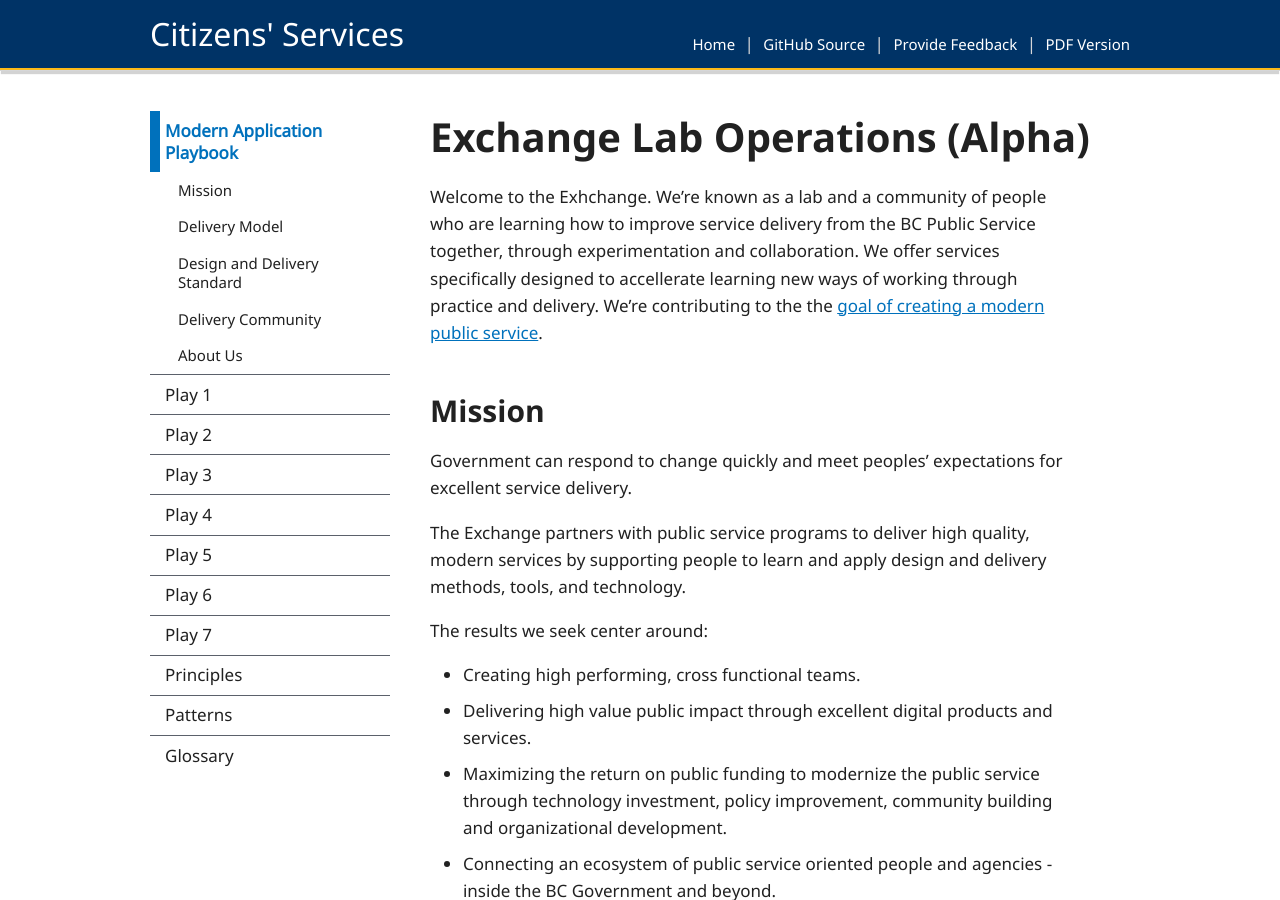
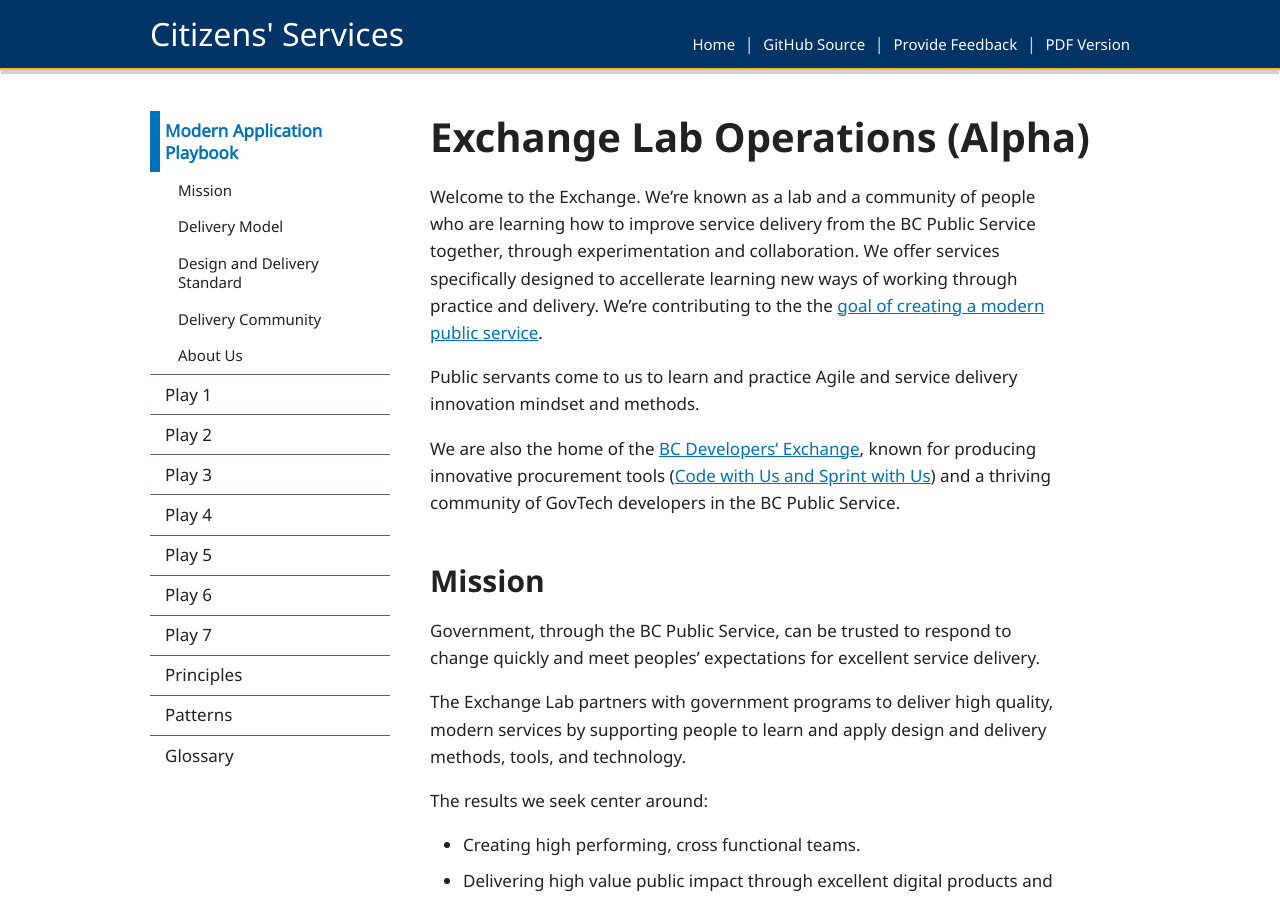
Before and after one commit to HeatherRemacle/exchangelabops, a Jekyll site: the page built from pages/index.md, in a window 1280 px wide and 900 px high. Built offline with Jekyll 4.4.1, drawn with Linux system fonts in a browser that asks for light colours; some of the changed text lies outside the part shown.

Commit message:
Update index.md

```diff
--- a/pages/index.md
+++ b/pages/index.md
@@ -17,13 +17,17 @@ subnav:
   - text: About Us
     href: '#about-us'
 ---
-Welcome to the Exhchange. We're known as a lab and a community of people who are learning how to improve service delivery from the BC Public Service together, through experimentation and collaboration. We offer services specifically designed to accellerate learning new ways of working through practice and delivery. We're contributing to the the [goal of creating a modern public service](http://whereideaswork.gov.bc.ca/modern/).
+Welcome to the Exchange. We're known as a lab and a community of people who are learning how to improve service delivery from the BC Public Service together, through experimentation and collaboration. We offer services specifically designed to accellerate learning new ways of working through practice and delivery. We're contributing to the the [goal of creating a modern public service](http://whereideaswork.gov.bc.ca/modern/).
+
+Public servants come to us to learn and practice Agile and service delivery innovation mindset and methods.
+
+We are also the home of the [BC Developers' Exchange](https://bcdevexchange.org/), known for producing innovative procurement tools ([Code with Us and Sprint with Us](https://digital.gov.bc.ca/marketplace)) and a thriving community of GovTech developers in the BC Public Service.
 
 ## Mission
 
-Government can respond to change quickly and meet peoples' expectations for excellent service delivery.
+Government, through the BC Public Service, can be trusted to respond to change quickly and meet peoples' expectations for excellent service delivery.
 
-The Exchange partners with public service programs to deliver high quality, modern services by supporting people to learn and apply design and delivery methods, tools, and technology.
+The Exchange Lab partners with government programs to deliver high quality, modern services by supporting people to learn and apply design and delivery methods, tools, and technology.
 
 The results we seek center around:
 - Creating high performing, cross functional teams.
@@ -33,18 +37,25 @@ The results we seek center around:
 
 ## Delivery Model
 
-The Exchange Lab operates within a model of continuous improvement, centered around a value chain that delivers **teams**. Teams, as a product of this model, offer value that includes the service products they produce, as well as learning and broader organizational development.
+The Exchange Lab operates within a model of continuous improvement, centered around a value chain that delivers **teams** through a period of residency. Explore the phases of Exchange Lab residency and the variety of resources we've produced to support teams in each phase:
+- [Diagnose a challenge](/ExchangeLabOps/diagnose-a-challenge )
+- [Align your organization](/ExchangeLabOps/align-your-org)
+- [Resource a team](/ExchangeLabOps/resource-a-team)
+- [Onboard and develop](/ExchangeLabOps/onboard-and-develop)
+- [Deliver product](/ExchangeLabOps/delivery-a-product)
+- [Sustain and improve](/ExchangeLabOps/sustain-and-improve)
 
-Lab Operations are continously refined and adapted to the specific context of program areas we partner with to build teams. There is no single, consistent path, as we operate in high degrees of complexity. We create the conditions for a positive, productive trajectory through the application of:
-- research,
+We continously refine and adapte Lab Operations to the specific context of program areas we partner with. There is no single, consistent path. We operate in high degrees of complexity and create the conditions for a positive, productive trajectory through the application of:
+- active research,
 - empathy,
 - deep engagement, and
 - emergent best practices and standards.
 
-This diagram illustrates the general approach of our delivery model.
+This diagram illustrates broader connections to our delivery model.
 
 <img height="140" width="110" style="display: block; margin-left: auto; margin-right: auto;" src="assets/img/playbook-icon.png" alt="">
 <!-- <img height="140" width="110" style="display: block; margin-left: auto; margin-right: auto;" src="CITZ-IMB-playbook/assets/img/playbook-icon.png" alt=""> -->
+
 
 ### We also center around a set of [Digital Principles.](https://digital.gov.bc.ca/digital-principles/)
 
```
Also changed, not shown: other parts of pages/index.md (+1 -1 lines).
